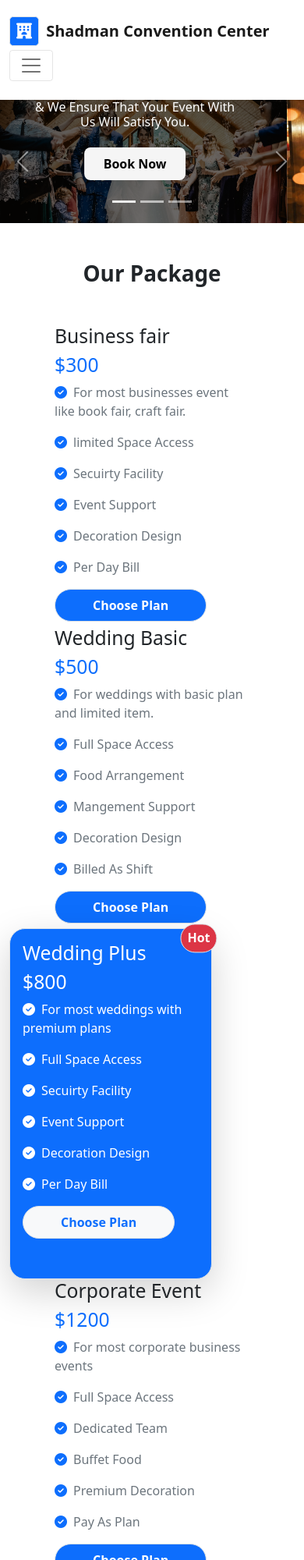
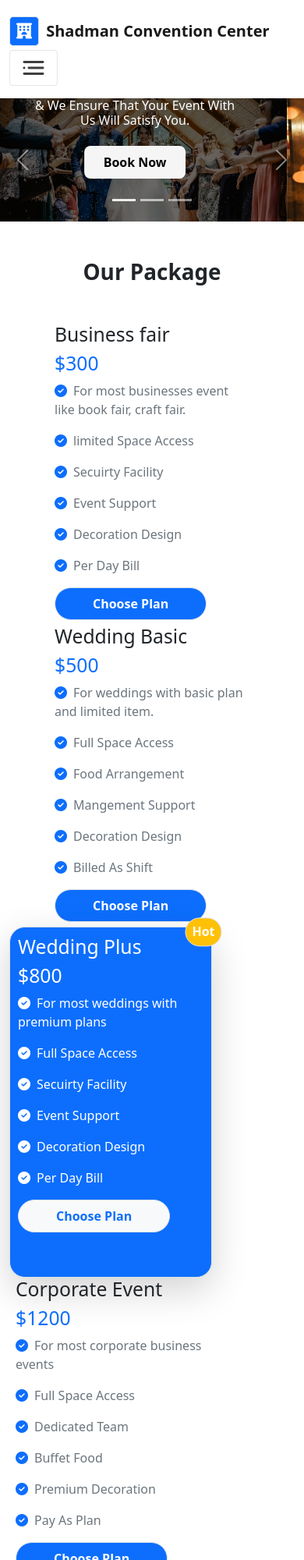
Before and after one commit to Shadman-Shakib-27/convention-center, a plain HTML site: page index.html in a window 390 px wide. Shown: the top 2000 px of the page at 78% size. Drawn offline with nearby package versions, Linux system fonts and the light colour scheme.

Commit message:
Some Small update

```diff
--- a/index.html
+++ b/index.html
@@ -25,7 +25,7 @@
               <a class="navbar-brand fw-bolder" href="#"><i class="fas fa-hotel me-1 bg-primary text-white p-2 border rounded-3"></i>
                 Shadman Convention Center</a>
               <button class="navbar-toggler" type="button" data-bs-toggle="collapse" data-bs-target="#navbarNav" aria-controls="navbarNav" aria-expanded="false" aria-label="Toggle navigation">
-                <span class="navbar-toggler-icon"></span>
+                <span class=""><img src="/icons/menu-2 1.svg" alt=""></span>
               </button>
               <div class="collapse navbar-collapse" id="navbarNav">
                 <ul class="navbar-nav ms-auto">
@@ -46,7 +46,7 @@
             </div>
           </nav>
           <!-- Banner Part Start -->
-          <section class="banner my-3">
+          <section class="banner">
             <div id="carouselExampleCaptions" class="carousel slide" data-bs-ride="carousel">
                 <div class="carousel-indicators">
                   <button type="button" data-bs-target="#carouselExampleCaptions" data-bs-slide-to="0" class="active" aria-current="true" aria-label="Slide 1"></button>
@@ -134,10 +134,10 @@
                    </div>
                   </div>
                   <div class="col-lg-3 col-md-6  col-12">
-                   <div class="wedding-plus shadow-lg border rounded-5 p-3 bg-primary">
+                   <div class="wedding-plus shadow-lg border rounded-5  bg-primary">
                     <div class="position-relative">
                         <div class="position-absolute top-0 start-100 translate-middle">
-                            <h6 class="text-white fw-bold bg-danger border rounded-pill p-2 ">Hot</h6>
+                            <h6 class="text-white fw-bold bg-warning border rounded-pill p-2 ">Hot</h6>
                         </div>
                     </div>
                     <div>
@@ -154,7 +154,7 @@
                    </div>
                   </div>
                   <div class="col-lg-3 col-md-6  col-12">
-                 <div class="Card  m-auto ">
+                 <div class="Card ms-2">
                     <h2>Corporate Event</h2>
                     <h2 class="text-primary">$1200</h2>
                   <p class="text-muted"> <i class="fas fa-check-circle me-2 text-primary"></i>For most corporate business
@@ -289,7 +289,7 @@
         <!-- Faq Part Ends -->
     </main>
     <footer class="bg-black mt-5">
-        <div class="container d-flex justify-content-between align-items-center py-5">
+        <div class="container d-flex justify-content-between align-items-center justify-content-sm-between py-5">
             <div class="">
                 <small class="fw-bold text-white">© 2022 Shadman Convention Center. All rights reserved</small>
             </div>
```
